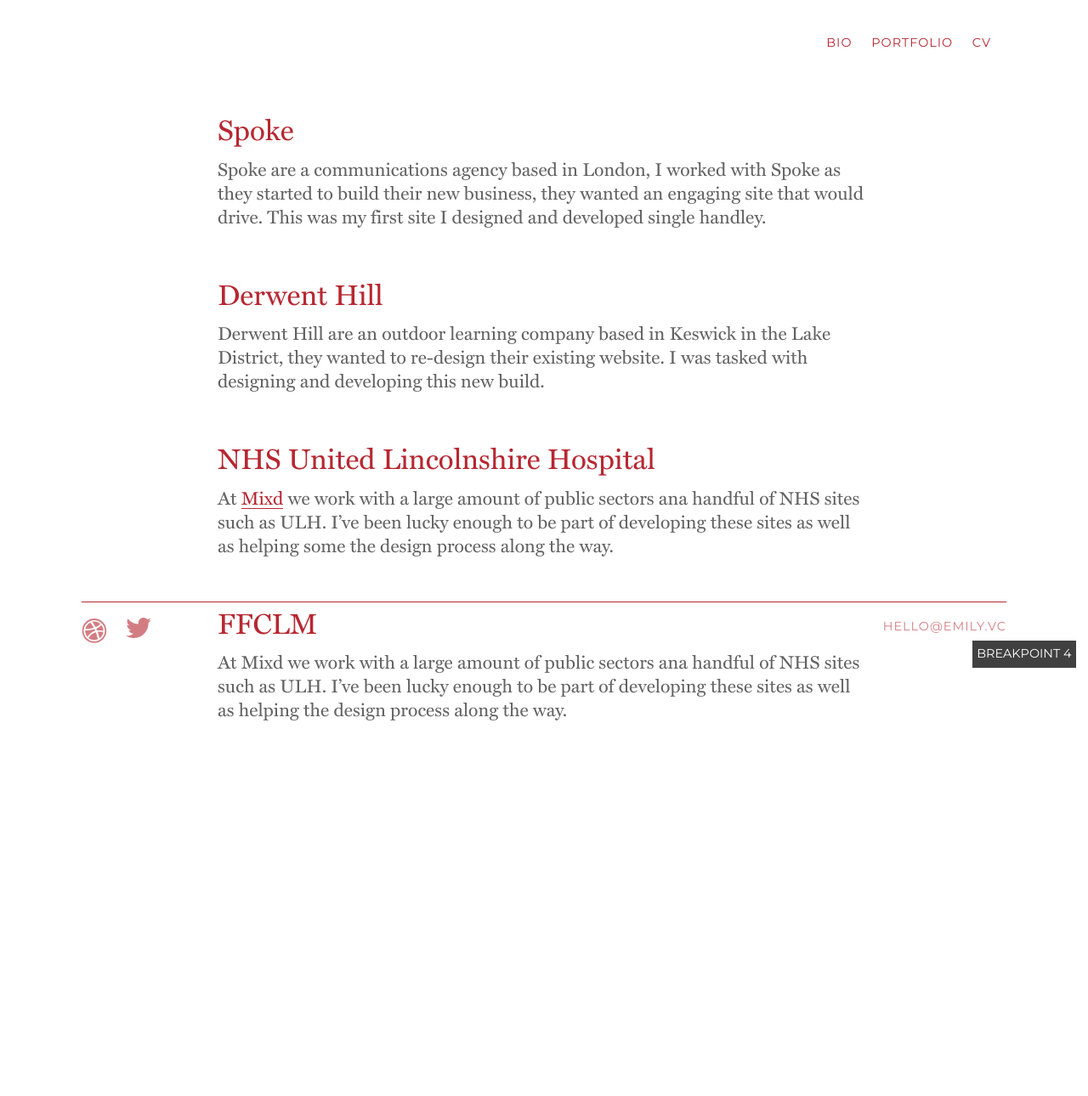
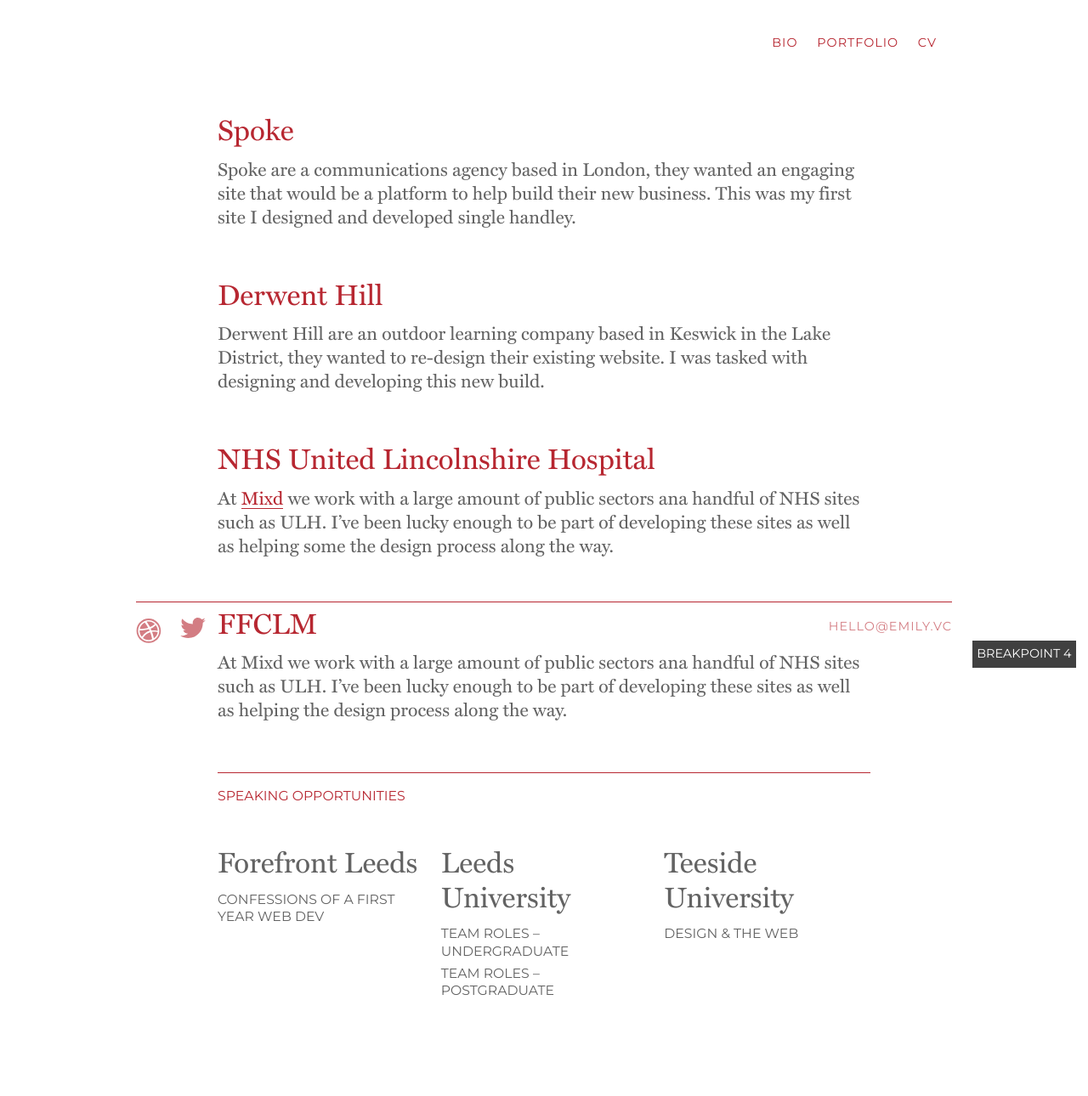
Before and after one commit to emilyvc/emily.vc, a WordPress theme: template content/themes/emilyvc/tpl-portfolio.php in a window 1280 px wide. Shown: the whole page at 85% size. Before the commit the page ends 848 px from the top, so only its background shows below. Run offline with PHP 8.4 and a stand-in for WordPress, Linux system fonts and the light colour scheme; the site name, menu and one post (Sample post) are stand-ins, and other content is empty; some libraries are stand-ins or nearby versions.

Commit message:
speaking opportunites

```diff
--- a/content/themes/emilyvc/assets/scss/helpers/_overrides.scss
+++ b/content/themes/emilyvc/assets/scss/helpers/_overrides.scss
@@ -19,6 +19,7 @@
 .zero--top { margin-top: 0 !important; }
 .zero--bottom { margin-bottom: 0 !important; }
 .block { display: block; }
+.u-align-left { text-align: left; }
 
 
 
--- a/content/themes/emilyvc/assets/scss/interface/_block.scss
+++ b/content/themes/emilyvc/assets/scss/interface/_block.scss
@@ -1,3 +1,8 @@
+.block-container {
+    padding-top: $baseline*2.5;
+    padding-bottom: $baseline*2;
+}
+
 .block {
     padding-bottom: $baseline*2;
 }
@@ -5,3 +10,8 @@
 .block__title {
     margin-bottom: $baseline/3;
 }
+
+.divider {
+    border-bottom: 1px solid $color-brand;
+    margin-bottom: $baseline;
+}
--- a/content/themes/emilyvc/assets/scss/interface/_header.scss
+++ b/content/themes/emilyvc/assets/scss/interface/_header.scss
@@ -57,3 +57,14 @@
         font-size: 3.5rem;
     }
 }
+
+.subheading {
+    text-transform: uppercase;
+    text-align: left;
+    font-family: $font-sans;
+    margin-bottom: $baseline/3;
+}
+
+.subheading--brand {
+    color: $color-brand;
+}
--- a/content/themes/emilyvc/assets/scss/layout/_container.scss
+++ b/content/themes/emilyvc/assets/scss/layout/_container.scss
@@ -19,8 +19,8 @@
     min-width: 15em; // 240px
     max-width: 68.5em; // 1233px
 
-    @include respond-min($bp1) {
-        width: 85%;
+    @include respond-min($bp4) {
+        width: 75%;
     }
 }
 
--- a/content/themes/emilyvc/assets/scss/modules/_nav.scss
+++ b/content/themes/emilyvc/assets/scss/modules/_nav.scss
@@ -52,6 +52,11 @@
         letter-spacing: 1px;
         font-size: .8rem;
 
+        &:hover,
+        &:active {
+            color: darken($color-brand, 10%);
+        }
+
     }
 }
 
--- a/content/themes/emilyvc/tpl-portfolio.php
+++ b/content/themes/emilyvc/tpl-portfolio.php
@@ -14,7 +14,7 @@
             <div class="block">
                 <div class="grid__cell unit-12-12--bp3">
                     <a href="http://www.wearespoke.co.uk/"><h1 class="block__title beta">Spoke</h1></a>
-                    <p>Spoke are a communications agency based in London, I worked with Spoke as they started to build their new business, they wanted an engaging site that would drive. This was my first site I designed and developed single handley.</p>
+                    <p>Spoke are a communications agency based in London, they wanted an engaging site that would be a platform to help build their new business. This was my first site I designed and developed single handley.</p>
                 </div>
             </div>
             <div class="block">
@@ -30,11 +30,36 @@
                 </div>
                 </div>
             <div class="block">
-            <div class="grid__cell unit-12-12--bp3">
+                <div class="grid__cell unit-12-12--bp3">
                     <a href=""><h1 class="block__title beta">FFCLM</h1></a>
                     <p>At Mixd we work with a large amount of public sectors ana handful of NHS sites such as ULH.  I’ve been lucky enough to be part of developing these sites as well as helping the design process along the way.</p>
                 </div>
+            </div>
+        </div>
+        <div class="divider"></div>
+        <h2 class="subheading subheading--brand zeta u-align-left">Speaking opportunities</h2>
+        <div class="block-container">
+            <div class="grid">
+                <div class="grid__cell unit-4-12--bp2">
+                    <div class="block">
+                        <h1 class="block__title beta">Forefront Leeds</h1>
+                        <p class="subheading zeta">Confessions of a first year web dev</p>
+                    </div>
                 </div>
+                <div class="grid__cell unit-4-12--bp2">
+                    <div class="block">
+                        <h1 class="block__title beta">Leeds University</h1>
+                        <p class="subheading zeta">Team roles – Undergraduate</p>
+                        <p class="subheading zeta">Team roles – Postgraduate</p>
+                    </div>
+                </div>
+                <div class="grid__cell unit-4-12--bp2">
+                    <div class="block">
+                        <h1 class="block__title beta">Teeside University</h1>
+                        <p class="subheading zeta">Design &amp; the web</p>
+                    </div>
+                </div>
+            </div>
         </div>
     </div>
         <?php endwhile; ?>
```
Also changed, not shown: content/themes/emilyvc/assets/css/styles.css.
